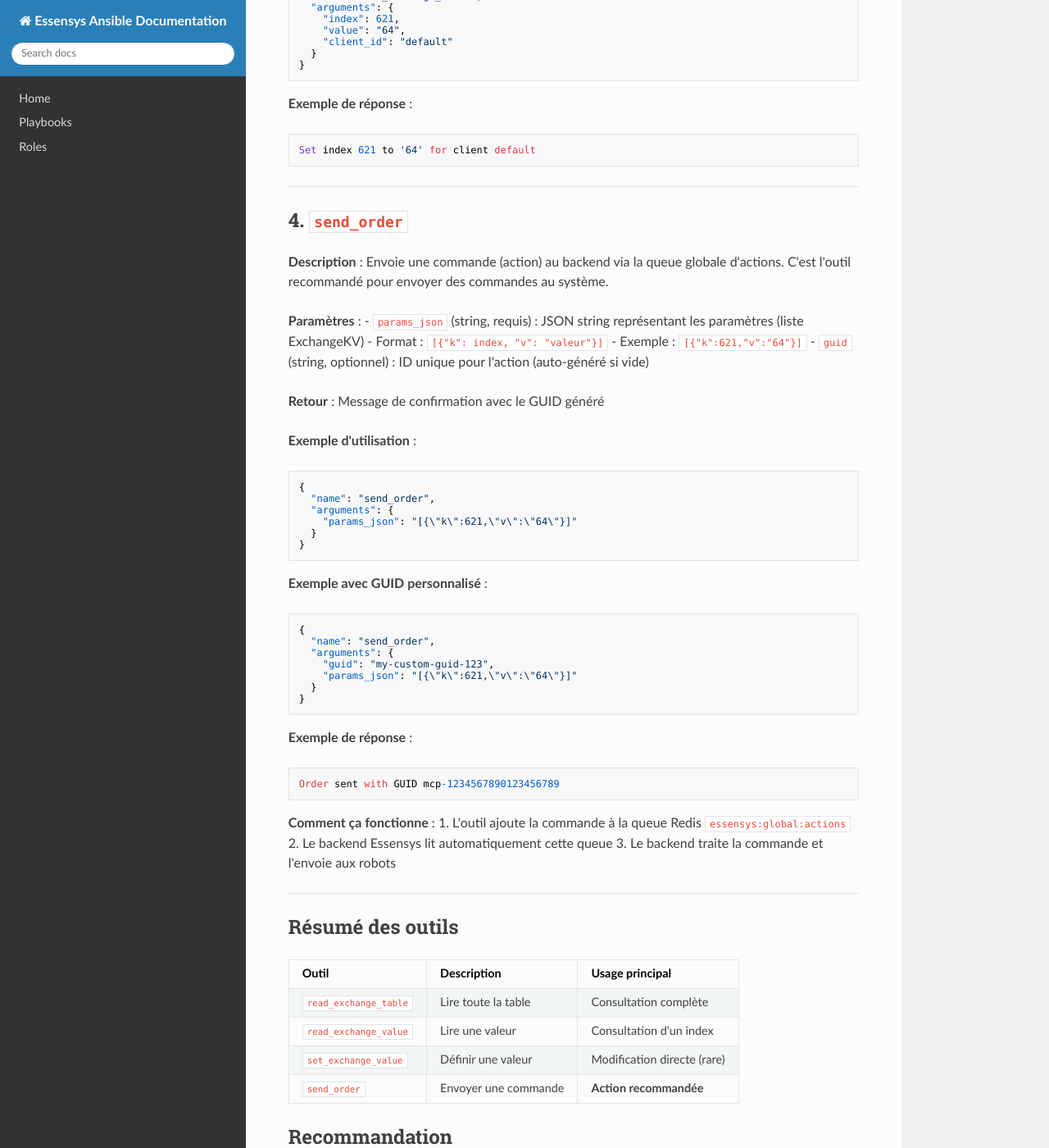
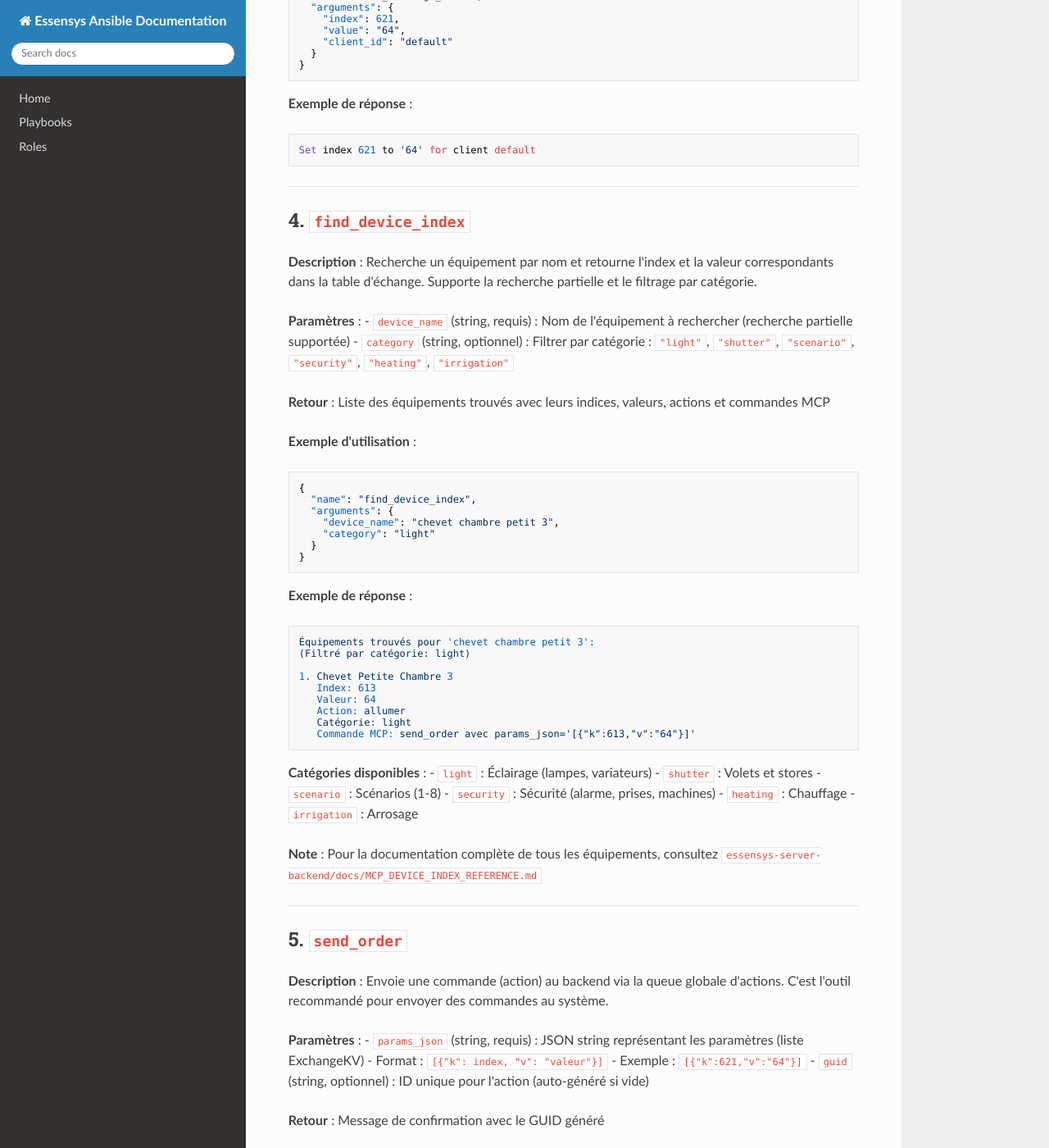
Before and after one commit to essensys-hub/essensys-ansible, an MkDocs documentation site: the page built from docs/mcp-tools-list.md, in a window 1280 px wide and 1400 px high, scrolled down 1727 px. Shown: the whole window at 82% size. Built offline with MkDocs 1.6.1, drawn with Linux system fonts in a browser that asks for light colours; nearby versions of some CDN libraries.

Commit message:
Update MCP tools list to include find_device_index tool
Co-authored-by: Cursor <cursoragent@cursor.com>

````diff
--- a/docs/mcp-tools-list.md
+++ b/docs/mcp-tools-list.md
@@ -1,6 +1,6 @@
 # Liste des outils MCP disponibles
 
-Le serveur MCP Essensys expose **4 outils** pour interagir avec le système d'automatisation.
+Le serveur MCP Essensys expose **5 outils** pour interagir avec le système d'automatisation.
 
 ## 1. `read_exchange_table`
 
@@ -93,7 +93,53 @@ Set index 621 to '64' for client default
 
 ---
 
-## 4. `send_order`
+## 4. `find_device_index`
+
+**Description** : Recherche un équipement par nom et retourne l'index et la valeur correspondants dans la table d'échange. Supporte la recherche partielle et le filtrage par catégorie.
+
+**Paramètres** :
+- `device_name` (string, requis) : Nom de l'équipement à rechercher (recherche partielle supportée)
+- `category` (string, optionnel) : Filtrer par catégorie : `"light"`, `"shutter"`, `"scenario"`, `"security"`, `"heating"`, `"irrigation"`
+
+**Retour** : Liste des équipements trouvés avec leurs indices, valeurs, actions et commandes MCP
+
+**Exemple d'utilisation** :
+```json
+{
+  "name": "find_device_index",
+  "arguments": {
+    "device_name": "chevet chambre petit 3",
+    "category": "light"
+  }
+}
+```
+
+**Exemple de réponse** :
+```
+Équipements trouvés pour 'chevet chambre petit 3':
+(Filtré par catégorie: light)
+
+1. Chevet Petite Chambre 3
+   Index: 613
+   Valeur: 64
+   Action: allumer
+   Catégorie: light
+   Commande MCP: send_order avec params_json='[{"k":613,"v":"64"}]'
+```
+
+**Catégories disponibles** :
+- `light` : Éclairage (lampes, variateurs)
+- `shutter` : Volets et stores
+- `scenario` : Scénarios (1-8)
+- `security` : Sécurité (alarme, prises, machines)
+- `heating` : Chauffage
+- `irrigation` : Arrosage
+
+**Note** : Pour la documentation complète de tous les équipements, consultez `essensys-server-backend/docs/MCP_DEVICE_INDEX_REFERENCE.md`
+
+---
+
+## 5. `send_order`
 
 **Description** : Envoie une commande (action) au backend via la queue globale d'actions. C'est l'outil recommandé pour envoyer des commandes au système.
 
````
